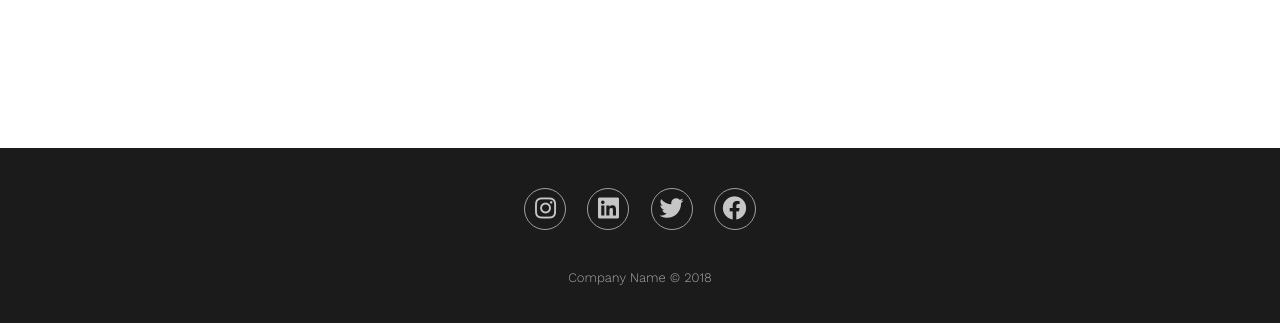
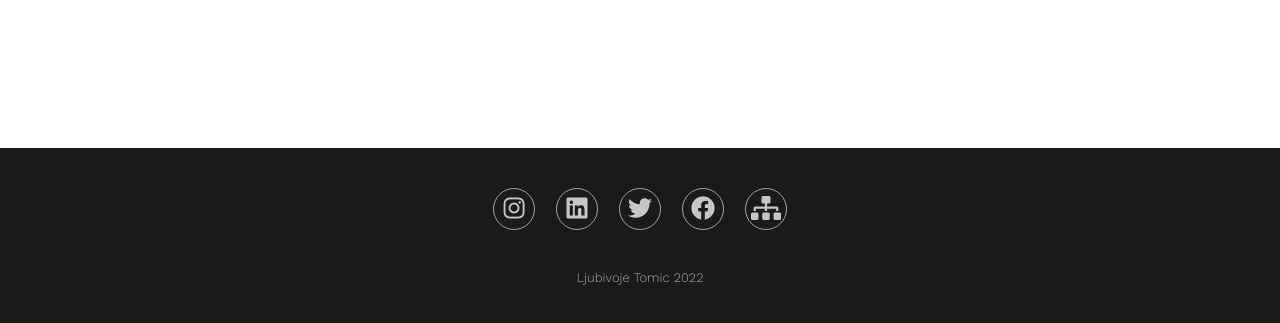
Before and after one commit to Ljubivoje/Viking_Supplements, a plain HTML site: page about.html in a window 1280 px wide. Shown: the part 739-1062 px from the top of the page. Drawn offline with nearby package versions, Linux system fonts and the light colour scheme.

Commit message:
Update about.html

```diff
--- a/about.html
+++ b/about.html
@@ -53,15 +53,16 @@
     </main>
     <div class="footer-basic">
         <footer id="ft">
-            <div class="social">
-                <a href="#"><i class="fab fa-instagram"></i></a>
-                <a href="#"><i class="fab fa-linkedin"></i></a>
-                <a href="#"><i class="fab fa-twitter"></i></a>
-                <a href="#"><i class="fab fa-facebook"></i></a>
-            </div>
+        <div class="social">
+            <a href="https://www.instagram.com/"><i class="fab fa-instagram"></i></a>
+            <a href="https://www.linkedin.com/"><i class="fab fa-linkedin"></i></a>
+            <a href="https://twitter.com/?lang=sr"><i class="fab fa-twitter"></i></a>
+            <a href="https://sr-rs.facebook.com/"><i class="fab fa-facebook"></i></a>
+            <a href="sitemap.xml"><i class="fas fa-sitemap"></i></a>
+        </div>
             <ul class="list">
             </ul>
-            <p class="copyright">Company Name © 2018</p>
+            <p class="copyright">Ljubivoje Tomic 2022</p>
         </footer>
     </div>
     <script src="https://code.jquery.com/jquery-3.6.0.min.js" integrity="sha256-/xUj+3OJU5yExlq6GSYGSHk7tPXikynS7ogEvDej/m4=" crossorigin="anonymous"></script>
```
